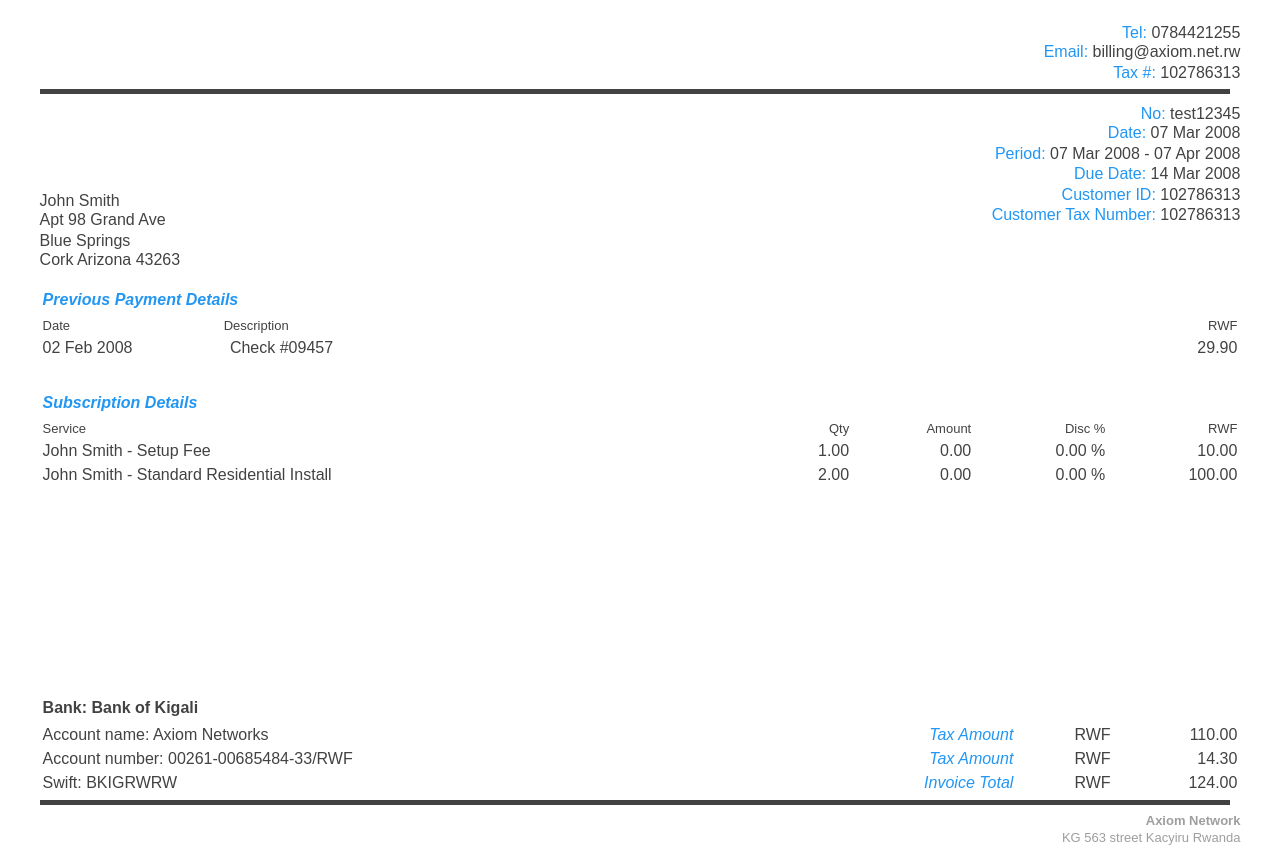
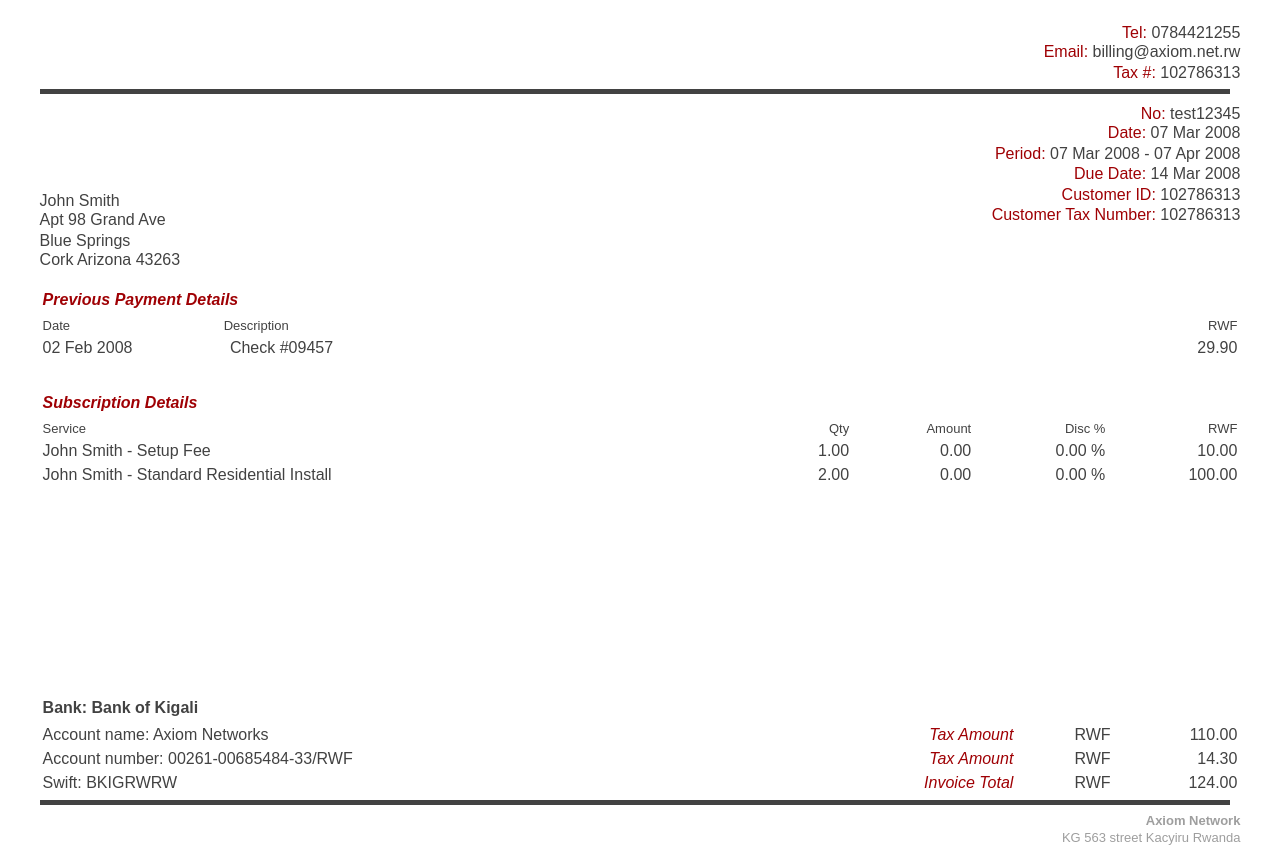
Before and after one commit to luc-tuyishime/invoice, a plain HTML site: page index.html in a window 1280 px wide. Shown: the part 202-1066 px from the top of the page. Drawn offline with Linux system fonts and the light colour scheme.

Commit message:
add new changes

```diff
--- a/index.html
+++ b/index.html
@@ -268,9 +268,9 @@
         <!--Right-->
         <div>
             <div class="item second-row-right">
-                <p class="location"><span style="color: #2196f3;">Tel: </span>0784421255</p>
-                <p class="name"><span style="color: #2196f3;">Email: </span>billing@axiom.net.rw</p>
-                <p class="tax"><span style="color: #2196f3;">Tax #: </span>102786313</p>
+                <p class="location"><span style="color: #9f0004;">Tel: </span>0784421255</p>
+                <p class="name"><span style="color: #9f0004;">Email: </span>billing@axiom.net.rw</p>
+                <p class="tax"><span style="color: #9f0004;">Tax #: </span>102786313</p>
             </div>
         </div>
 
@@ -291,12 +291,12 @@
         <!--Right-->
         <div>
             <div class="item third-row-right">
-                <p class="location"><span style="color: #2196f3;">No: </span>test12345</p>
-                <p class="name"><span style="color: #2196f3;">Date: </span>07 Mar 2008</p>
-                <p class="tax"><span style="color: #2196f3;">Period: </span>07 Mar 2008 - 07 Apr 2008</p>
-                <p class="due"><span style="color: #2196f3;">Due Date: </span>14 Mar 2008</p>
-                <p class="ID"><span style="color: #2196f3;">Customer ID: </span>102786313</p>
-                <p class="tax-number"><span style="color: #2196f3;">Customer Tax Number: </span>102786313</p>
+                <p class="location"><span style="color: #9f0004;">No: </span>test12345</p>
+                <p class="name"><span style="color: #9f0004;">Date: </span>07 Mar 2008</p>
+                <p class="tax"><span style="color: #9f0004;">Period: </span>07 Mar 2008 - 07 Apr 2008</p>
+                <p class="due"><span style="color: #9f0004;">Due Date: </span>14 Mar 2008</p>
+                <p class="ID"><span style="color: #9f0004;">Customer ID: </span>102786313</p>
+                <p class="tax-number"><span style="color: #9f0004;">Customer Tax Number: </span>102786313</p>
             </div>
         </div>
 
@@ -310,7 +310,7 @@
         <div>
             <table>
                 <tr>
-                    <th style='color: #2196f3; font-style: italic; position: relative;top: 13px;'>Previous Payment
+                    <th style='color: #9f0004; font-style: italic; position: relative;top: 13px;'>Previous Payment
                         Details</th>
                     <th></th>
                     <th></th>
@@ -346,7 +346,7 @@
         <div style='position: relative; bottom: 20px;'>
             <table>
                 <tr>
-                    <th style='color: #2196f3; font-style: italic; position: relative;top: 13px;'>Subscription Details
+                    <th style='color: #9f0004; font-style: italic; position: relative;top: 13px;'>Subscription Details
                     </th>
                     <th></th>
                     <th></th>
@@ -396,7 +396,7 @@
                     <td>Account name: Axiom Networks</td>
                     <td></td>
                     <td style="text-align: right;"></td>
-                    <td style="text-align: right; color:#2196f3; font-style: italic;">Tax Amount</td>
+                    <td style="text-align: right; color:#9f0004; font-style: italic;">Tax Amount</td>
                     <td style="text-align: right;">RWF</td>
                     <td style="text-align: right;">110.00</td>
                 </tr>
@@ -404,7 +404,7 @@
                     <td>Account number: 00261-00685484-33/RWF</td>
                     <td></td>
                     <td style="text-align: right;"></td>
-                    <td style="text-align: right; color:#2196f3; font-style: italic;">Tax Amount</td>
+                    <td style="text-align: right; color:#9f0004; font-style: italic;">Tax Amount</td>
                     <td style="text-align: right;">RWF</td>
                     <td style="text-align: right;">14.30</td>
                 </tr>
@@ -412,7 +412,7 @@
                     <td>Swift: BKIGRWRW</td>
                     <td></td>
                     <td style="text-align: right;"></td>
-                    <td style="text-align: right; color:#2196f3; font-style: italic;">Invoice Total</td>
+                    <td style="text-align: right; color:#9f0004; font-style: italic;">Invoice Total</td>
                     <td style="text-align: right;">RWF</td>
                     <td style="text-align: right;">124.00</td>
                 </tr>
```
